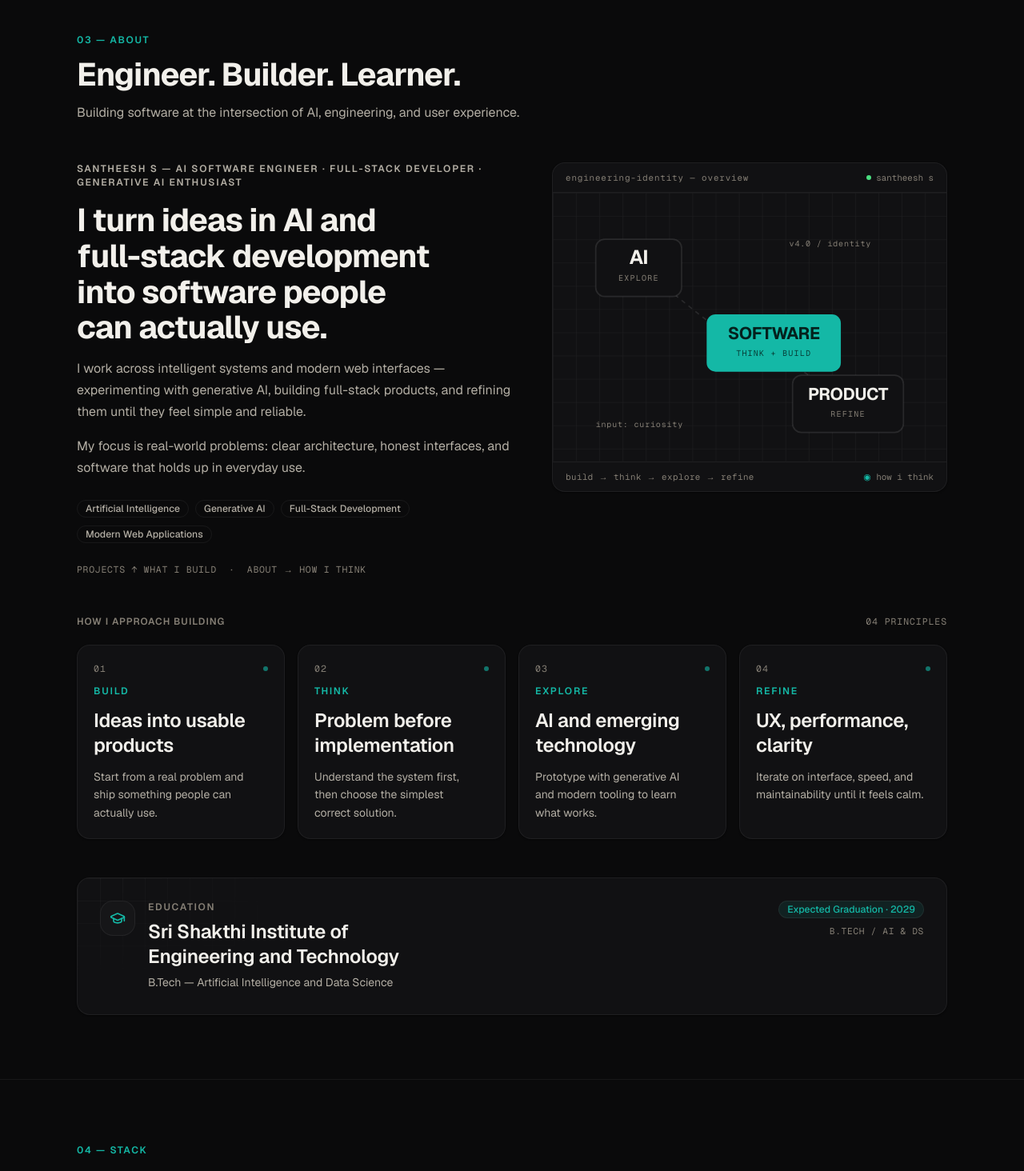
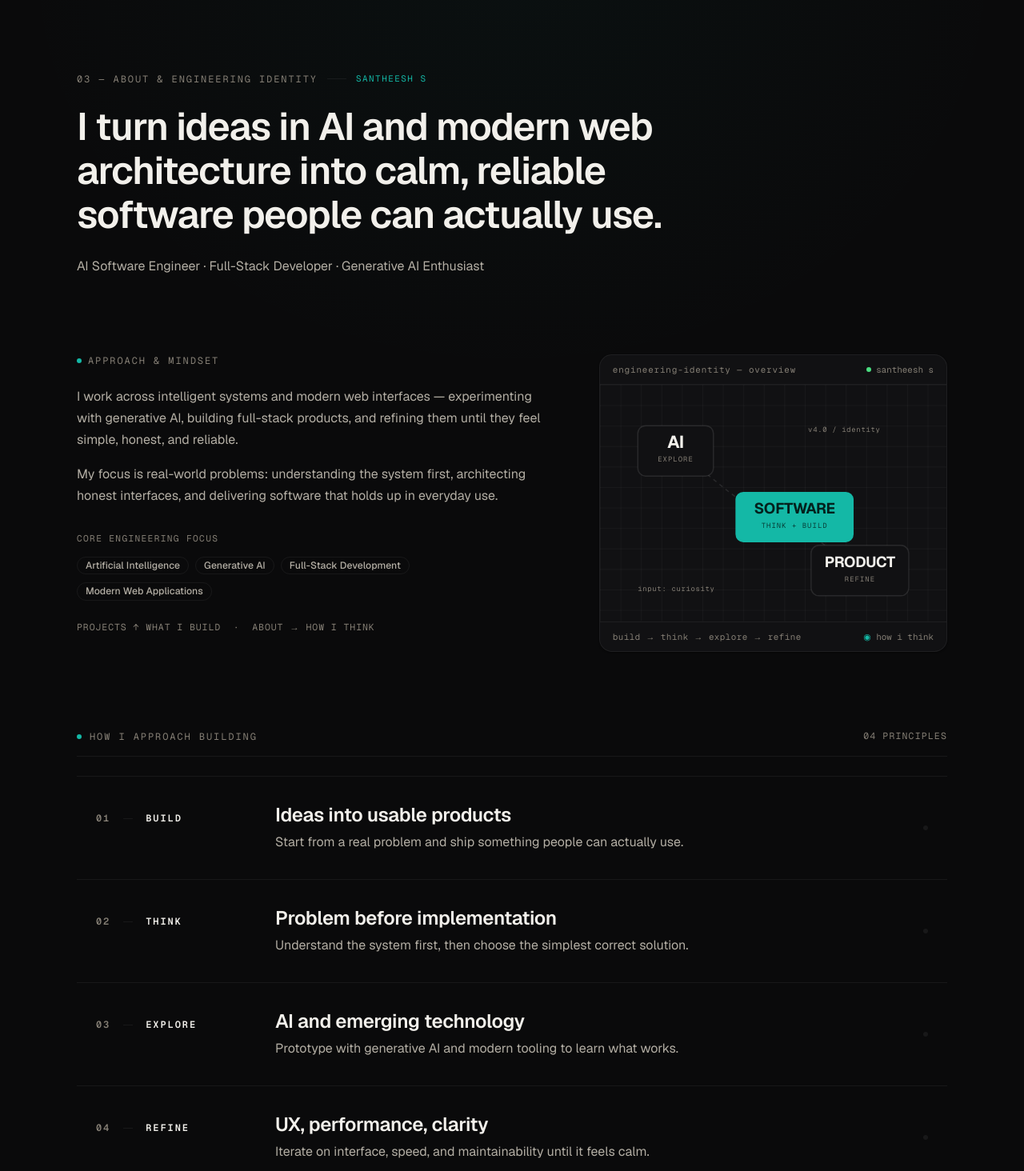
Before and after one commit to santheesh73/Portfolio, a Next.js app: page / in a window 1280 px wide. Shown: the part 5220-6684 px from the top of the page at 80% size. Built offline with nearby package versions, Linux system fonts and the light colour scheme.

Commit message:
feat: transform about into cinematic identity

```diff
--- a/src/components/about/AboutSection.tsx
+++ b/src/components/about/AboutSection.tsx
@@ -1,5 +1,4 @@
 import { Container } from "@/components/ui/Container";
-import { SectionHeading } from "@/components/ui/SectionHeading";
 import { Badge } from "@/components/ui/Badge";
 import { Card } from "@/components/ui/Card";
 import { Reveal } from "@/components/motion/Reveal";
@@ -9,54 +8,88 @@ import { TECHNICAL_FOCUS } from "@/data/about";
 import { profile } from "@/data/profile";
 
 /**
- * Phase 4 — About / Engineering Identity.
- * Server component. Editorial narrative + typographic identity visual,
- * principles, and a compact education surface.
- * Motion is delegated to the reduced-motion-aware Reveal primitive.
+ * Phase 8 — Cinematic About & Personal Identity.
+ * Server component. Editorial narrative hierarchy:
+ * 1. Large identity statement (editorial headline)
+ * 2. Personal narrative & typographic system visual
+ * 3. Build / Think / Explore / Refine editorial principles
+ * 4. Education surface
+ * 5. Transition bridge into Technical Stack
  */
 export function AboutSection() {
   return (
     <section
       id="about"
       aria-label="About Santheesh S"
-      className="scroll-mt-20 border-t border-border-subtle"
+      className="relative scroll-mt-20 border-t border-border-subtle bg-background"
     >
-      <Container className="flex flex-col gap-10 py-14 sm:gap-12 sm:py-20">
+      {/* Reflective cinematic atmospheric ambient light */}
+      <div
+        aria-hidden="true"
+        className="pointer-events-none absolute inset-0 bg-[radial-gradient(ellipse_70%_35%_at_50%_0%,rgba(20,184,166,0.035),transparent_70%)]"
+      />
+
+      <Container className="relative flex flex-col gap-16 py-20 sm:gap-20 sm:py-28 lg:gap-24 lg:py-32">
+        {/* ---- 1. Opening Identity Statement ---- */}
         <Reveal>
-          <SectionHeading
-            eyebrow="03 — About"
-            title="Engineer. Builder. Learner."
-            description="Building software at the intersection of AI, engineering, and user experience."
-          />
+          <div className="flex max-w-4xl flex-col gap-6">
+            <div className="flex flex-wrap items-center gap-x-3 gap-y-1.5">
+              <span className="font-mono text-xs tracking-[0.16em] uppercase text-text-muted">
+                03 — About &amp; Engineering Identity
+              </span>
+              <span aria-hidden="true" className="hidden h-px w-6 bg-border-subtle sm:inline-block" />
+              <span className="font-mono text-[0.68rem] tracking-[0.14em] uppercase text-accent whitespace-nowrap">
+                {profile.name}
+              </span>
+            </div>
+
+            <h2 className="text-balance text-3xl font-semibold tracking-tight text-text-primary sm:text-4xl lg:text-5xl leading-[1.15]">
+              I turn ideas in AI and modern web architecture into calm, reliable
+              software people can actually use.
+            </h2>
+
+            <p className="type-body max-w-2xl text-pretty text-text-secondary leading-relaxed sm:text-lg">
+              {profile.roles.join("  ·  ")}
+            </p>
+          </div>
         </Reveal>
 
-        <div className="grid grid-cols-1 items-start gap-10 lg:grid-cols-[1.05fr_0.95fr] lg:gap-12">
-          {/* ---- Narrative ---- */}
+        {/* ---- 2. Personal Narrative & Typographic System Visual ---- */}
+        <div className="grid grid-cols-1 items-start gap-12 lg:grid-cols-[1.15fr_0.85fr] lg:gap-16">
+          {/* Narrative Column */}
           <Reveal delay={0.05}>
-            <div className="flex max-w-2xl flex-col">
-              <p className="type-eyebrow text-text-secondary">
-                {profile.name} — {profile.roles.join("  ·  ")}
-              </p>
-              <h3 className="type-h2 mt-4 text-balance text-text-primary">
-                I turn ideas in AI and full-stack development into software
-                people can actually use.
+            <div className="flex flex-col gap-6">
+              <div className="flex items-center gap-2">
+                <span
+                  aria-hidden="true"
+                  className="size-1.5 rounded-full bg-accent"
+                />
+                <h3 className="font-mono text-xs tracking-[0.16em] uppercase text-text-muted">
+                  Approach &amp; Mindset
                 </h3>
-              <div className="type-body mt-4 flex flex-col gap-4 text-pretty text-text-secondary">
+              </div>
+
+              <div className="type-body flex flex-col gap-4 text-pretty text-text-secondary leading-relaxed">
                 <p>
                   I work across intelligent systems and modern web interfaces —
-                  experimenting with generative AI, building full-stack
-                  products, and refining them until they feel simple and
-                  reliable.
+                  experimenting with generative AI, building full-stack products,
+                  and refining them until they feel simple, honest, and reliable.
                 </p>
                 <p>
-                  My focus is real-world problems: clear architecture, honest
-                  interfaces, and software that holds up in everyday use.
+                  My focus is real-world problems: understanding the system first,
+                  architecting honest interfaces, and delivering software that holds
+                  up in everyday use.
                 </p>
               </div>
 
+              {/* Verified Technical Focus */}
+              <div className="flex flex-col gap-3 pt-2">
+                <p className="font-mono text-[0.7rem] tracking-[0.12em] uppercase text-text-muted">
+                  Core Engineering Focus
+                </p>
                 <ul
                   aria-label="Technical focus areas"
-                className="mt-6 flex flex-wrap gap-2"
+                  className="flex flex-wrap gap-2"
                 >
                   {TECHNICAL_FOCUS.map((area) => (
                     <li key={area}>
@@ -64,41 +97,85 @@ export function AboutSection() {
                     </li>
                   ))}
                 </ul>
+              </div>
 
-              <p className="mt-6 font-mono text-[0.72rem] tracking-[0.06em] text-text-muted">
+              <p className="font-mono text-[0.72rem] tracking-[0.08em] text-text-muted">
                 PROJECTS ↑ WHAT I BUILD &nbsp;·&nbsp; ABOUT → HOW I THINK
               </p>
             </div>
           </Reveal>
 
-          {/* ---- Identity visual ---- */}
+          {/* Identity visual */}
           <Reveal delay={0.1}>
             <IdentityVisual />
           </Reveal>
         </div>
 
-        {/* ---- Principles ---- */}
+        {/* ---- 3. Engineering Principles (Build / Think / Explore / Refine) ---- */}
         <Reveal delay={0.05}>
-          <div className="flex flex-col gap-5">
-            <div className="flex items-baseline justify-between gap-4">
-              <h3 className="type-label text-text-muted">
+          <div className="flex flex-col gap-6">
+            <div className="flex items-baseline justify-between gap-4 border-b border-border-subtle/50 pb-4">
+              <div className="flex items-center gap-2.5">
+                <span
+                  aria-hidden="true"
+                  className="size-1.5 rounded-full bg-accent"
+                />
+                <h3 className="font-mono text-xs tracking-[0.16em] uppercase text-text-muted">
                   How I approach building
                 </h3>
+              </div>
               <span
                 aria-hidden="true"
-                className="hidden font-mono text-[0.72rem] tracking-[0.08em] text-text-muted sm:block"
+                className="font-mono text-[0.72rem] tracking-[0.1em] text-text-muted"
               >
                 04 PRINCIPLES
               </span>
             </div>
+
             <EngineeringPrinciples />
           </div>
         </Reveal>
 
-        {/* ---- Education ---- */}
+        {/* ---- 4. Education Surface ---- */}
         <Reveal delay={0.05}>
           <EducationCard />
         </Reveal>
+
+        {/* ---- 5. About → Skills Transition Bridge ---- */}
+        <div className="relative pt-6 sm:pt-10">
+          <div
+            aria-hidden="true"
+            className="pointer-events-none absolute inset-x-0 -top-6 h-20 bg-gradient-to-b from-transparent to-surface-muted/20 opacity-60"
+          />
+
+          <Reveal delay={0.1}>
+            <div className="flex flex-col items-start justify-between gap-4 border-t border-border-subtle/50 pt-8 sm:flex-row sm:items-center">
+              <div className="flex items-center gap-2.5">
+                <span
+                  aria-hidden="true"
+                  className="size-1.5 rounded-full bg-accent"
+                />
+                <p className="font-mono text-xs tracking-[0.14em] uppercase text-text-muted">
+                  03 / Philosophy &amp; Identity Complete
+                </p>
+              </div>
+
+              <a
+                href="#stack"
+                className="group inline-flex items-center gap-2 font-mono text-xs tracking-[0.14em] uppercase text-text-muted transition-colors duration-200 hover:text-text-primary focus-visible:text-accent focus-visible:outline-none"
+                aria-label="Continue downward to Technical Stack section"
+              >
+                <span>Continue to Technical Stack</span>
+                <span
+                  aria-hidden="true"
+                  className="transition-transform duration-200 ease-out group-hover:translate-y-0.5 group-focus-visible:translate-y-0.5"
+                >
+                  ↓
+                </span>
+              </a>
+            </div>
+          </Reveal>
+        </div>
       </Container>
     </section>
   );
--- a/src/components/about/EngineeringPrinciples.tsx
+++ b/src/components/about/EngineeringPrinciples.tsx
@@ -1,46 +1,108 @@
-import { Card } from "@/components/ui/Card";
-import { Stagger, StaggerItem } from "@/components/motion/Stagger";
+"use client";
+
+import { useState } from "react";
+import { useReducedMotion } from "motion/react";
 import { ENGINEERING_PRINCIPLES } from "@/data/about";
+import { cn } from "@/lib/utils";
 
 /**
- * Phase 4 — Compact engineering principles group.
- * 4 principles maximum, scannable, subtle hover micro-interaction
- * via the interactive Card variant.
+ * Phase 8 — Cinematic Engineering Principles.
+ * Editorial list composition for Build / Think / Explore / Refine.
+ * Replaces generic cards with a tactile, rhythmic editorial structure.
  */
 export function EngineeringPrinciples() {
+  const reduce = useReducedMotion();
+  const [activeIndex, setActiveIndex] = useState<string | null>(null);
+
+  const hasActive = activeIndex !== null && !reduce;
+
   return (
-    <Stagger
-      className="grid grid-cols-1 gap-4 sm:grid-cols-2 lg:grid-cols-4"
-      aria-label="Engineering principles"
+    <div
+      role="list"
+      aria-label="Engineering principles: Build, Think, Explore, Refine"
+      className="flex flex-col border-b border-border-subtle/80"
     >
-      {ENGINEERING_PRINCIPLES.map((principle) => (
-        <StaggerItem key={principle.index}>
-          <Card
-            variant="interactive"
-            className="group flex h-full flex-col gap-3 p-5"
+      {ENGINEERING_PRINCIPLES.map((principle) => {
+        const isActive = activeIndex === principle.index;
+        const isMuted = hasActive && !isActive;
+
+        return (
+          <div
+            key={principle.index}
+            role="listitem"
             tabIndex={0}
             aria-label={`${principle.label}: ${principle.title}`}
+            onMouseEnter={() => setActiveIndex(principle.index)}
+            onMouseLeave={() => setActiveIndex(null)}
+            onFocus={() => setActiveIndex(principle.index)}
+            onBlur={() => setActiveIndex(null)}
+            className={cn(
+              "group relative flex flex-col gap-4 border-t border-border-subtle/80 py-6 px-4 sm:px-6 sm:py-8 transition-[background-color,opacity,border-color] duration-200 ease-out outline-none lg:flex-row lg:items-baseline lg:gap-12",
+              !reduce && "active:scale-[0.999]",
+              isActive
+                ? "bg-surface-muted/30 opacity-100"
+                : isMuted
+                ? "opacity-70"
+                : "opacity-100",
+              "focus-visible:ring-1 focus-visible:ring-accent focus-visible:bg-surface-muted/30"
+            )}
           >
-            <div className="flex items-center justify-between">
+            {/* Active Left Indicator Accent Line */}
+            <span
+              aria-hidden="true"
+              className={cn(
+                "absolute left-0 top-0 bottom-0 w-1 bg-accent transition-all duration-200 ease-out",
+                isActive ? "opacity-100 scale-y-100" : "opacity-0 scale-y-75"
+              )}
+            />
+
+            {/* Principle Number & Concept Label */}
+            <div className="flex items-center gap-3 shrink-0 sm:gap-4 lg:w-44">
               <span
-                aria-hidden="true"
-                className="font-mono text-[0.72rem] tracking-[0.1em] text-text-muted"
+                className={cn(
+                  "font-mono text-xs font-semibold tracking-[0.16em] transition-[color,transform] duration-200 ease-out",
+                  isActive ? "text-accent translate-x-0.5" : "text-text-muted"
+                )}
               >
                 {principle.index}
               </span>
+              <span aria-hidden="true" className="h-px w-3 bg-border-subtle" />
               <span
-                aria-hidden="true"
-                className="size-1.5 rounded-full bg-accent/60 transition-transform duration-200 ease-out group-hover:scale-150"
-              />
+                className={cn(
+                  "font-mono text-xs font-semibold tracking-[0.16em] uppercase transition-colors duration-200",
+                  isActive ? "text-accent" : "text-text-primary"
+                )}
+              >
+                {principle.label}
+              </span>
             </div>
-            <p className="type-eyebrow text-accent">{principle.label}</p>
-            <h3 className="type-h3 text-text-primary">{principle.title}</h3>
-            <p className="type-body-small text-pretty text-text-secondary">
-              {principle.description}
-            </p>
-          </Card>
-        </StaggerItem>
-      ))}
-    </Stagger>
+
+            {/* Principle Title & Description */}
+            <div className="flex flex-col gap-1.5 flex-1">
+              <h4
+                className={cn(
+                  "type-h3 font-semibold tracking-tight text-text-primary transition-transform duration-200 ease-out",
+                  isActive && !reduce ? "translate-x-1" : "translate-x-0"
+                )}
+              >
+                {principle.title}
+              </h4>
+              <p className="type-body text-pretty text-text-secondary leading-relaxed max-w-2xl">
+                {principle.description}
+              </p>
+            </div>
+
+            {/* Right-side alignment cue */}
+            <span
+              aria-hidden="true"
+              className={cn(
+                "hidden lg:inline-block size-1.5 rounded-full transition-all duration-200 shrink-0 self-center",
+                isActive ? "bg-accent scale-150" : "bg-border-subtle"
+              )}
+            />
+          </div>
+        );
+      })}
+    </div>
   );
 }
```
Lines whose indentation alone changed are shown as unchanged.
